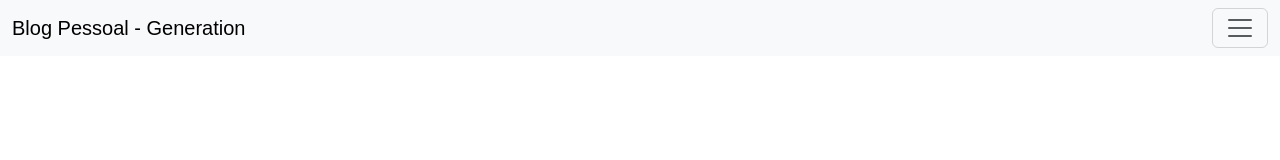
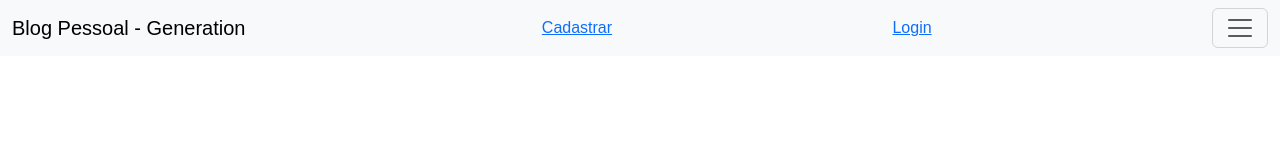
Before and after one commit to rudr1gu/blog-reactjs, a React (Vite) app: page / in a window 1280 px wide. Shown: the top 160 px of the page. Built offline with nearby package versions, Linux system fonts and the light colour scheme.

Commit message:
:sparkles: feat: add navigation links for Cadastro and Login in Navbar component

```diff
--- a/src/components/home/navbar/Navbar.tsx
+++ b/src/components/home/navbar/Navbar.tsx
@@ -3,6 +3,7 @@ import 'bootstrap/dist/css/bootstrap.min.css';
 import 'bootstrap/dist/js/bootstrap.bundle.min.js';
 // importar bootstrap js
 import './Navbar.css';
+import { Link } from 'react-router-dom';
 
 
 function Navbar(){
@@ -10,6 +11,8 @@ function Navbar(){
         <nav className="navbar bg-body-tertiary fixed-top">
           <div className="container-fluid">
             <a className="navbar-brand" href="#">Blog Pessoal - Generation</a>
+            <Link to="/cadastro"> Cadastrar</Link>
+            <Link to="/cadastro"> Login</Link>
             <button className="navbar-toggler" type="button" data-bs-toggle="offcanvas" data-bs-target="#offcanvasNavbar" aria-controls="offcanvasNavbar" aria-label="Toggle navigation">
               <span className="navbar-toggler-icon"></span>
             </button>
```
